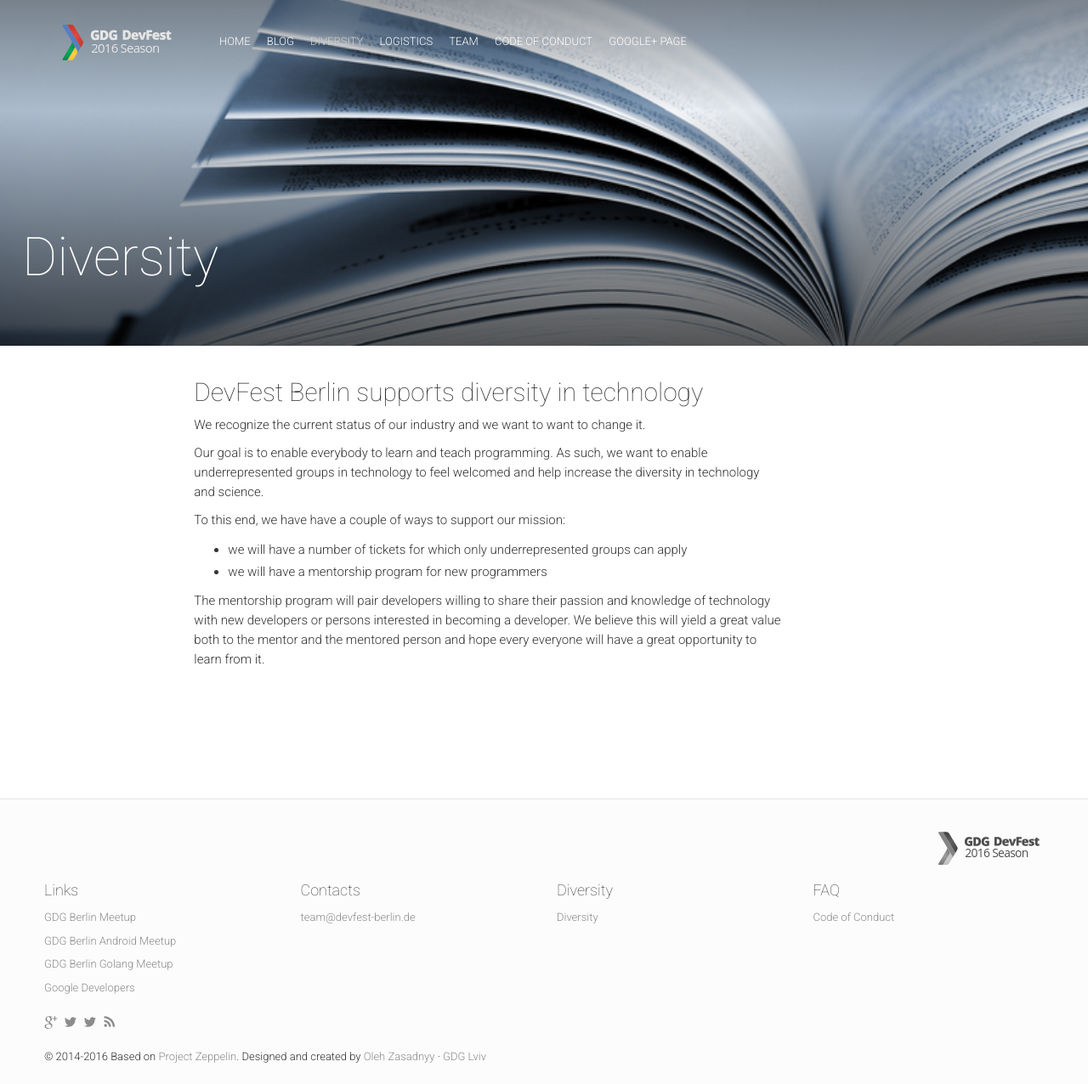
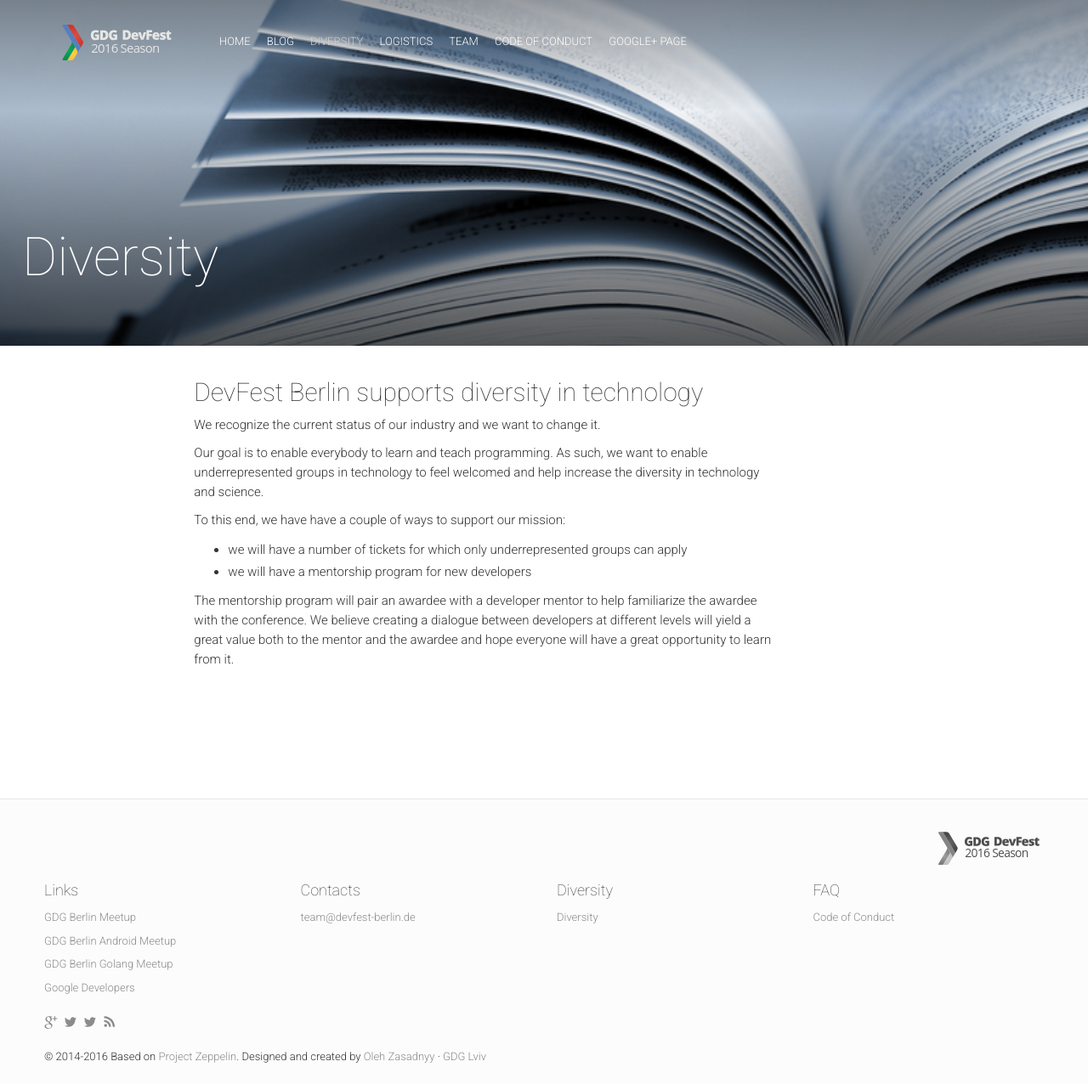
Before and after one commit to devfest-berlin/2016.devfest-berlin.de, a Jekyll site: the page built from diversity.md, in a window 1280 px wide and 1276 px high. Shown: the whole window at 85% size. Built offline with Jekyll 4.4.1, drawn with Linux system fonts in a browser that asks for light colours; nearby versions of some CDN libraries; comment, search, counter and statistics services are not loaded.

Commit message:
Changes per feedback

```diff
--- a/diversity.md
+++ b/diversity.md
@@ -7,7 +7,7 @@ isStaticPost: true
 
 ##### DevFest Berlin supports diversity in technology
 
-We recognize the current status of our industry and we want to want to change it.
+We recognize the current status of our industry and we want to change it.
 
 Our goal is to enable everybody to learn and teach programming. As such, we
 want to enable underrepresented groups in technology to feel welcomed and help
@@ -16,12 +16,12 @@ increase the diversity in technology and science.
 To this end, we have have a couple of ways to support our mission:
 
 - we will have a number of tickets for which only underrepresented groups can apply
-- we will have a mentorship program for new programmers
+- we will have a mentorship program for new developers
 
-The mentorship program will pair developers willing to share their passion and
-knowledge of technology with new developers or persons interested in becoming a
-developer. We believe this will yield a great value both to the mentor and the
-mentored person and hope every everyone will have a great opportunity to learn
+The mentorship program will pair an awardee with a developer mentor to help
+familiarize the awardee with the conference. We believe creating a dialogue
+between developers at different levels will yield a great value both to the
+mentor and the awardee and hope everyone will have a great opportunity to learn
 from it.
 
 <img class="img-responsive feature-image" src="{{ site.baseurl }}/img/posts/cod.jpg" style="display:none">
```
